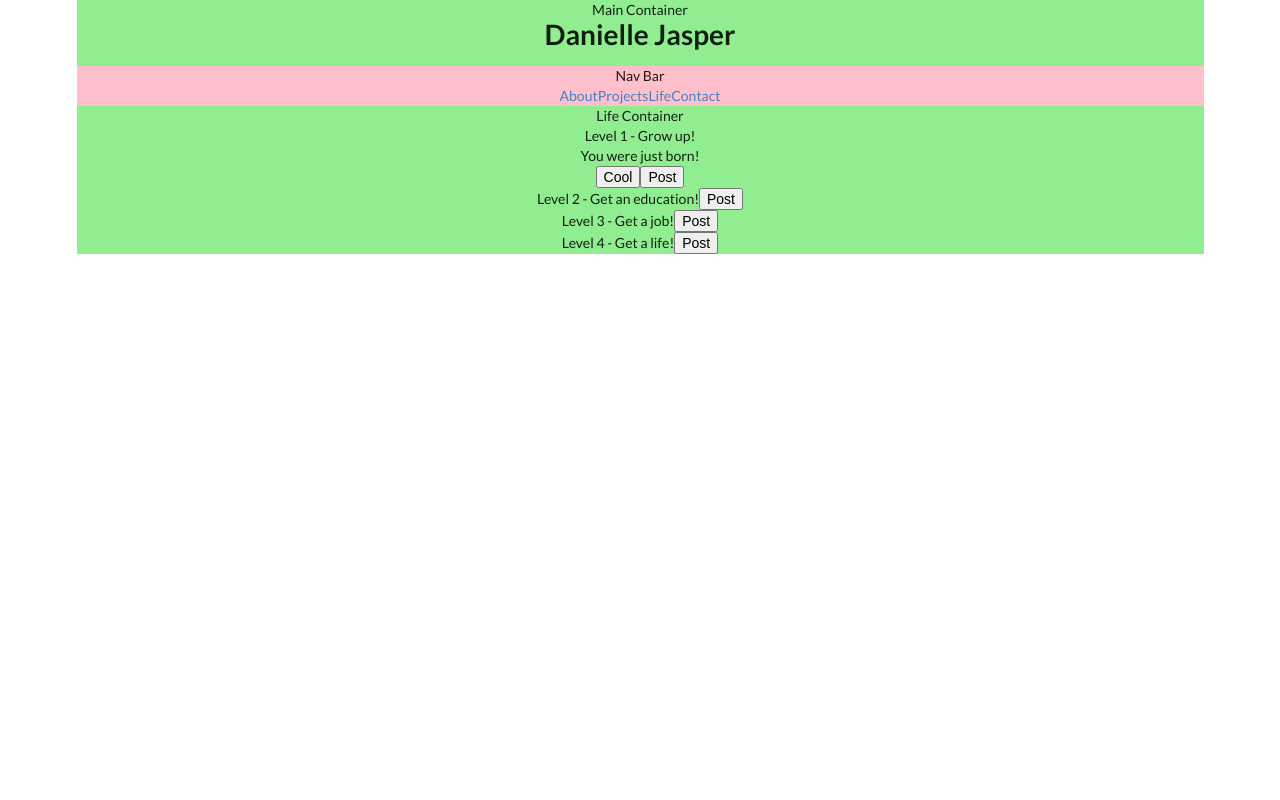
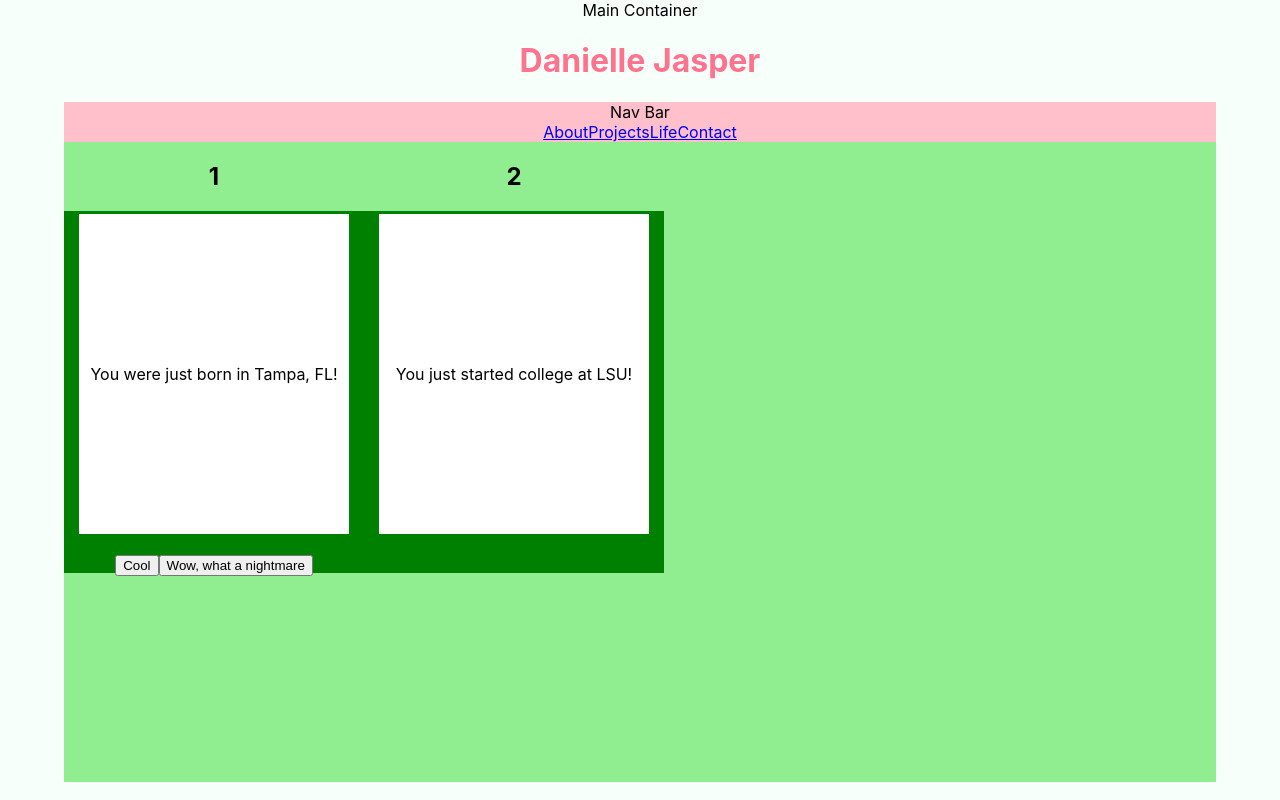
Before and after one commit to dnj547/portfolio, a React (Create React App) app in the folder client/: page /life in a window 1280 px wide. Built offline with nearby package versions, Linux system fonts and the light colour scheme; no server answers.

Commit message:
Add game data, seed data, remove semantic

```diff
--- a/client/src/App.css
+++ b/client/src/App.css
@@ -32,12 +32,19 @@
   }
 }
 
-.main-container {
-  background-color: lightgreen;
+body {
+  background-color: #F6FFFA;
+}
+
+.my-name {
+  color: #FF738E;
 }
 
 .nav-bar {
   background-color: pink;
+  width: 90%;
+  height: auto;
+  margin: auto;
 }
 
 .about-container {
@@ -46,12 +53,66 @@
 
 .projects-container {
   background-color: lightblue;
+  width: 90%;
+  padding-bottom: 50%;
+  height: 0;
+  margin: auto;
 }
 
 .life-container {
   background-color: lightgreen;
+  width: 90%;
+  padding-bottom: 50%;
+  height: 0;
+  margin: auto;
+  display: flex;
 }
 
 .contact-container {
   background-color: purple;
 }
+
+.level {
+  width: 300px;
+  margin: auto;
+  flex: 1;
+}
+
+.project {
+  background-color: white;
+  width: 90%;
+  padding-top: 1%;
+  padding-bottom: 1%;
+  margin-top: 1%;
+  margin-bottom: 1%;
+  margin-left: auto;
+  margin-right: auto;
+}
+
+.img-container {
+  max-height: 300px;
+  overflow: hidden;
+  margin: auto;
+}
+
+img {
+  width: 90%;
+  height: auto;
+}
+
+.card {
+  background-color: green;
+  width: 300px;
+  height: 350px;
+  padding-top: 1%;
+  padding-bottom: 3%;
+  margin: auto;
+}
+
+.level-text {
+  background-color: white;
+  width: 90%;
+  padding-top: 50%;
+  padding-bottom: 50%;
+  margin: auto;
+}
--- a/client/src/components/Level.js
+++ b/client/src/components/Level.js
@@ -5,16 +5,21 @@ const API = 'http://localhost:3000/api/v1/votes'
 class Level extends Component {
 
   state = {
-    progress: 0
+    progress: 0,
+    votes: []
   }
 
-  nextCardOrRestart = () => {
+  nextCardOrRestart = (e) => {
     // if progress is less than the number of cards, increase progress by 1
     // if you have reached the end of the cards, reset the progress
-    if (this.state.progress < this.props.level.cards.length-1) {
+    if (this.state.progress < this.props.level.cards.length-2) {
       this.setState({
         progress: this.state.progress + 1
-      })
+      }, this.postToVotes(e), this.fetchVotes())
+    } else if (this.state.progress < this.props.level.cards.length-1){
+      this.setState({
+        progress: this.state.progress + 1
+      }, this.props.nextLevel())
     } else {
       this.setState({
         progress: 0
@@ -23,17 +28,54 @@ class Level extends Component {
   }
 
   showCard = () => {
+    // if (this.props.currentLevel >= this.props.level.id) {
       if (this.props.level.cards) {
-      return <div>{this.props.level.cards[this.state.progress].text}</div>
+        if (this.props.level.cards[this.state.progress].text) {
+          return (
+            <div className="level">
+              <h2>{this.props.level.id}</h2>
+              <div className="card">
+                <div className="level-text">
+                  {this.props.level.cards[this.state.progress].text}
+                </div>
+                <br/>
+                {this.showButtons()}
+              </div>
+            </div>
+          )
+        } else {
+          return (
+            <div className="level">
+              <h2>{this.props.level.id}</h2>
+              <div className="card">
+                <div className="img-container">
+                  <img
+                    alt={this.props.level.cards[this.state.progress].id}
+                    src={this.props.level.cards[this.state.progress].image}/>
+                </div>
+                <br/>
+                {this.showButtons()}
+              </div>
+            </div>
+          )
+        }
+      }
+    // }
+  }
+
+  showButtons = () => {
+    if (this.props.currentLevel >= this.props.level.id) {
+      if (this.props.level.cards) {
+        return this.props.level.cards[this.state.progress].responses.map(response=>{
+          return <button id={response.id} key={response.id} onClick={this.nextCardOrRestart}>{response.text}</button>
+        })
+      }
     }
   }
 
-  showButtons = () => {
-    if (this.props.level.cards) {
-      return this.props.level.cards[this.state.progress].responses.map(response=>{
-        return <button key={response.id} onClick={this.nextCardOrRestart}>{response.text}</button>
-      })
-    }
+  componentDidMount() {
+    console.log('component did mount');
+    this.fetchVotes()
   }
 
   fetchVotes = () => {
@@ -41,13 +83,37 @@ class Level extends Component {
     fetch(API)
     .then(r=>r.json())
     .then(votes=>{
-      console.log(votes);
+      // find votes where card id is within the card IDs of this level
+      let thisLevelCardIds = this.props.level.cards.map(card=>{
+        return card.id
       })
-    .catch(()=>console.log("Error"))
+      console.log('');
+      console.log('this level card IDs', thisLevelCardIds);
+      let votesForThisLevel = votes.filter(vote=>{
+        return thisLevelCardIds.includes(vote.card.id)
+      })
+      console.log('votes for this level', votesForThisLevel);
+      this.setState({
+        votes: votesForThisLevel
+      }, this.analytics(votesForThisLevel))
+    })
+    .catch(()=>console.log("Error fetching votes"))
   }
 
-  postToVotes = () => {
+  postToVotes = (e) => {
+    // I need game_data card ids and response ids to match api card ids and response ids
+    if (this.props.level.cards[this.state.progress].responses.length > 1) {
+      console.log('');
+      console.log('');
+      console.log('');
+      console.log('');
+      console.log('');
       console.log('posting to votes');
+      let cardClicked = this.props.level.cards[this.state.progress]
+      let cardClickedId = cardClicked.id
+      let responseClickedId = cardClicked.responses.find(response=>{
+        return response.id === parseInt(e.currentTarget.id, 10)
+      }).id
       fetch(API, {
         method: 'POST',
         headers: {
@@ -55,24 +121,33 @@ class Level extends Component {
           'Accept': 'application/json'
         },
         body: JSON.stringify({
-      	"response_id": 1,
-      	"card_id": 1
+          "response_id": responseClickedId,
+          "card_id": cardClickedId
         })
       })
       .then(r=>r.json())
-    .then(data=>console.log('done'))
+      .then(data=>this.setState({
+        progress: this.state.progress
+      }, this.fetchVotes()))
+    } else {
+      console.log('nothing to post');
+    }
+  }
+
+  analytics = (votesForThisLevel) => {
+    console.log('analytics');
+    let responses = this.props.level.cards.map(card=>{
+      return card.responses
+    })
+    console.log(responses);
   }
 
   render() {
-    console.log(this.props.level);
-    console.log(this.state);
+    console.log('');
+    console.log(this.props.level.name, this.state, 'props', this.props);
     return (
       <div className="level ui container">
-        {this.props.level.name}
         {this.showCard()}
-        {this.showButtons()}
-        {this.fetchVotes()}
-        <button onClick={this.postToVotes}>Post</button>
       </div>
     );
   }
--- a/client/src/components/Project.js
+++ b/client/src/components/Project.js
@@ -3,7 +3,7 @@ import React, { Component } from 'react';
 class Project extends Component {
   render() {
     return (
-      <div className="project ui container">
+      <div className="project">
         {this.props.project.name}
       </div>
     );
--- a/client/src/containers/LifeContainer.js
+++ b/client/src/containers/LifeContainer.js
@@ -3,15 +3,31 @@ import Level from '../components/Level';
 import data from '../data/game_data.json';
 
 class LifeContainer extends Component {
+
+  state = {
+    level: 1
+  }
+
   levelComponents = () => {
     return data.map(level=>{
-      return <Level key={level.id} level={level} />
+      return <Level key={level.id} level={level} nextLevel={this.nextLevel} currentLevel={this.state.level}/>
     })
   }
+
+  nextLevel = () => {
+    if (this.state.level <= 4) {
+      this.setState({
+        level: this.state.level + 1
+      })
+    } else {
+      console.log("game over");
+    }
+  }
+
   render() {
+    console.log('Life Container state', this.state);
     return (
-      <div className="life-container ui container">
-        Life Container
+      <div className="life-container">
         {this.levelComponents()}
       </div>
     );
--- a/client/src/containers/MainContainer.js
+++ b/client/src/containers/MainContainer.js
@@ -9,9 +9,9 @@ import { BrowserRouter as Router, Route, Link } from "react-router-dom";
 class MainContainer extends Component {
   render() {
     return (
-      <div className="main-container ui container">
+      <div className="main-container">
         Main Container
-        <h1 className="ui header">Danielle Jasper</h1>
+        <h1 className="my-name">Danielle Jasper</h1>
 
           <Router>
             <div className="nav-bar ui container">
--- a/client/src/data/game_data.json
+++ b/client/src/data/game_data.json
@@ -5,25 +5,101 @@
     "cards": [
       {
         "id": 1,
-        "text": "You were just born!",
+        "text": "You were just born in Tampa, FL!",
         "responses": [
           {
             "id": 1,
             "text": "Cool"
+          },
+          {
+            "id": 2,
+            "text": "Wow, what a nightmare"
           }
         ]
       },
       {
         "id": 2,
+        "image": "https://i.pinimg.com/originals/a2/89/ff/a289ffdd076417305bb2fce71b93570f.png",
+        "responses": [
+          {
+            "id": 3,
+            "text": "Move to Texas"
+          }
+        ]
+      },
+      {
+        "id": 3,
         "text": "You moved to Texas!",
         "responses": [
           {
-            "id": 1,
+            "id": 4,
             "text": "Awesome"
           },
           {
-            "id": 2,
-            "text": "Not cool"
+            "id": 5,
+            "text": "Not cool, man"
+          }
+        ]
+      },
+      {
+        "id": 4,
+        "image": "https://c.tadst.com/gfx/750w/texas-independence.jpg",
+        "responses": [
+          {
+            "id": 6,
+            "text": "Move to Louisiana"
+          }
+        ]
+      },
+      {
+        "id": 5,
+        "text": "You moved to Louisiana!",
+        "responses": [
+          {
+            "id": 7,
+            "text": "The food is good there"
+          },
+          {
+            "id": 8,
+            "text": "Mardi Gras!"
+          },
+          {
+            "id": 9,
+            "text": "Eww... swamps..."
+          }
+        ]
+      },
+      {
+        "id": 6,
+        "image": "https://images.fineartamerica.com/images/artworkimages/mediumlarge/1/louisiana-fun-map-kevin-middleton.jpg",
+        "responses": [
+          {
+            "id": 10,
+            "text": "Grow up already!"
+          }
+        ]
+      },
+      {
+        "id": 7,
+        "text": "You graduated from Bossier City High School as valedictorian!",
+        "responses": [
+          {
+            "id": 11,
+            "text": "Show off..."
+          },
+          {
+            "id": 12,
+            "text": "Wow!"
+          }
+        ]
+      },
+      {
+        "id": 8,
+        "image": "https://ch3301files.storage.live.com/y4pOvmeLhM3TwvsS9L9TS-AygvrKxWOpEI6_WYZ8Dlvgk-r2-RHxRWJAjI1ic_UAymrUfX1M8CJtNVVxmp9Xi15pn07V_LN3fpPVBoKOWW6tzvgtIdKElVEmJ46SPfJTP8CbzLOsgdG9zyFxhJx6O9s3v7JqU5DrJ918Wce03_dUNwdynVEPJckLng7qxmMuF3p/0114%20Jasper%2C%20DanielleB.jpg?psid=1&width=751&height=938",
+        "responses": [
+          {
+            "id": 13,
+            "text": "Again!"
           }
         ]
       }
@@ -31,7 +107,107 @@
   },
   {
     "id": 2,
-    "name": "Level 2 - Get an education!"
+    "name": "Level 2 - Get an education!",
+    "cards": [
+      {
+        "id": 9,
+        "text": "You just started college at LSU!",
+        "responses": [
+          {
+            "id": 14,
+            "text": "Cool!"
+          },
+          {
+            "id": 15,
+            "text": "Geaux Tigers!"
+          },
+          {
+            "id": 16,
+            "text": "LSU Sux"
+          }
+        ]
+      },
+      {
+        "id": 10,
+        "text": "You're majoring in graphic design. But why? You miss math.",
+        "responses": [
+          {
+            "id": 17,
+            "text": "Change Major"
+          }
+        ]
+      },
+      {
+        "id": 11,
+        "text": "You changed your major to Accounting! How fun! What an exciting subject!",
+        "responses": [
+          {
+            "id": 18,
+            "text": "Yeah!"
+          },
+          {
+            "id": 19,
+            "text": "Bro..."
+          },
+          {
+            "id": 20,
+            "text": "Accounting, really?"
+          }
+        ]
+      },
+      {
+        "id": 12,
+        "image": "https://preview.redd.it/ky3ugeivkd821.jpg?width=960&crop=smart&auto=webp&s=81d3b09c6f429b01a4602f483d34f06a077ad7c8",
+        "responses": [
+          {
+            "id": 21,
+            "text": "Hahaha"
+          },
+          {
+            "id": 22,
+            "text": "Come on, it can't be that bad"
+          }
+        ]
+      },
+      {
+        "id": 13,
+        "text": "You just got an internship at an PwC (a fantastic accounting firm) in New York City!",
+        "responses": [
+          {
+            "id": 23,
+            "text": "Yasssssss!"
+          },
+          {
+            "id": 24,
+            "text": "Sounds awful!"
+          }
+        ]
+      },
+      {
+        "id": 14,
+        "image": "https://pics.me.me/who-would-win-an-entire-accounting-firm-a-confused-old-17422631.png",
+        "responses": [
+          {
+            "id": 25,
+            "text": "PwC!"
+          },
+          {
+            "id": 26,
+            "text": "Oh right they messed up the Oscars"
+          }
+        ]
+      },
+      {
+        "id": 15,
+        "text": "You finished the internship and graduated from college! Go you!",
+        "responses": [
+          {
+            "id": 27,
+            "text": "Again!"
+          }
+        ]
+      }
+    ]
   },
   {
     "id": 3,
--- a/client/src/index.js
+++ b/client/src/index.js
@@ -2,7 +2,6 @@ import React from 'react';
 import ReactDOM from 'react-dom';
 import './index.css';
 import App from './App';
-import 'semantic-ui-css/semantic.min.css'
 
 
 ReactDOM.render(<App />, document.getElementById('root'));
--- /dev/null
+++ b/package.json
@@ -0,0 +1,5 @@
+{
+  "dependencies": {
+    "react-player": "^1.11.1"
+  }
+}
```
Also changed, not shown: 2 other files (tests, documents, lock files or other folders). Lines whose indentation alone changed are shown as unchanged.
